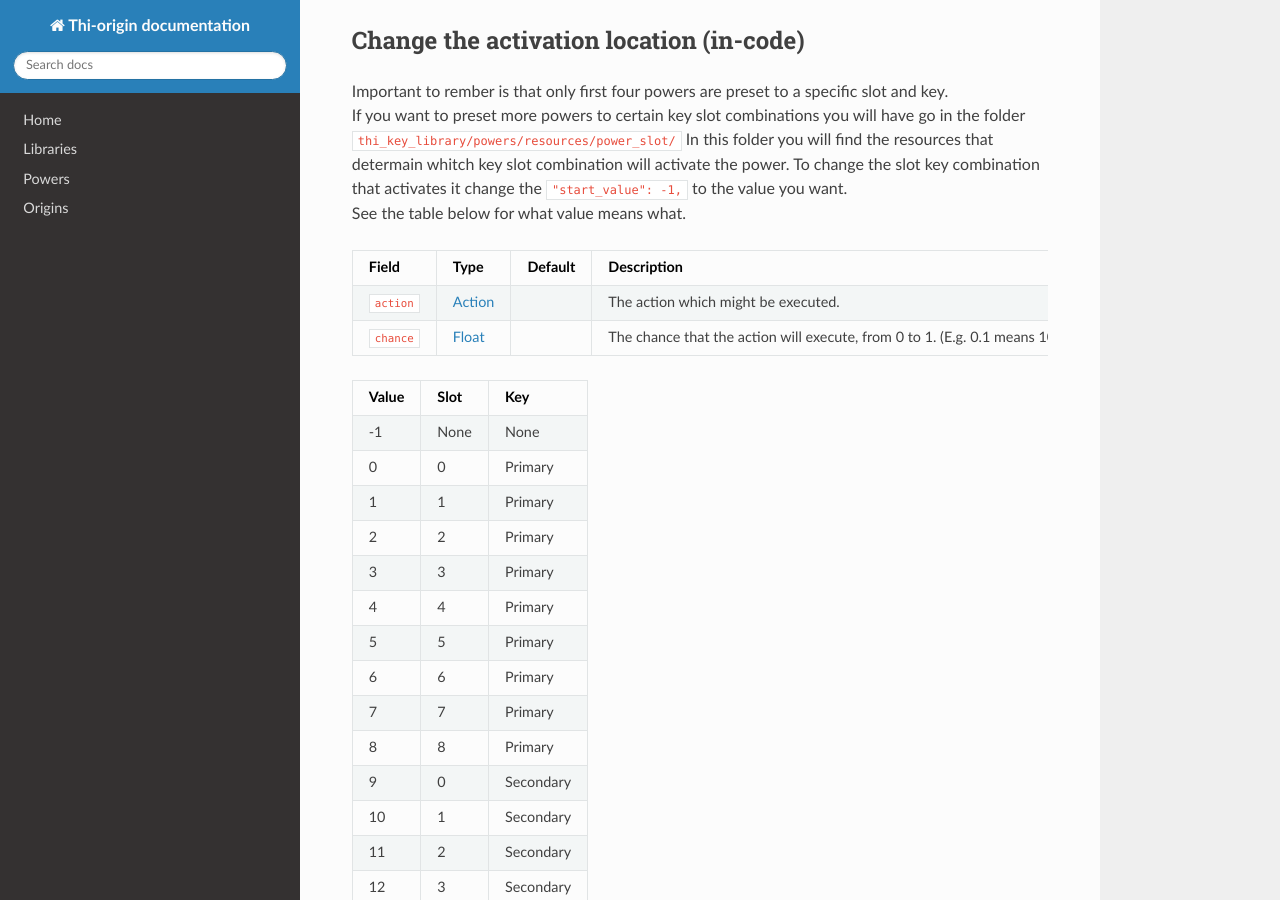
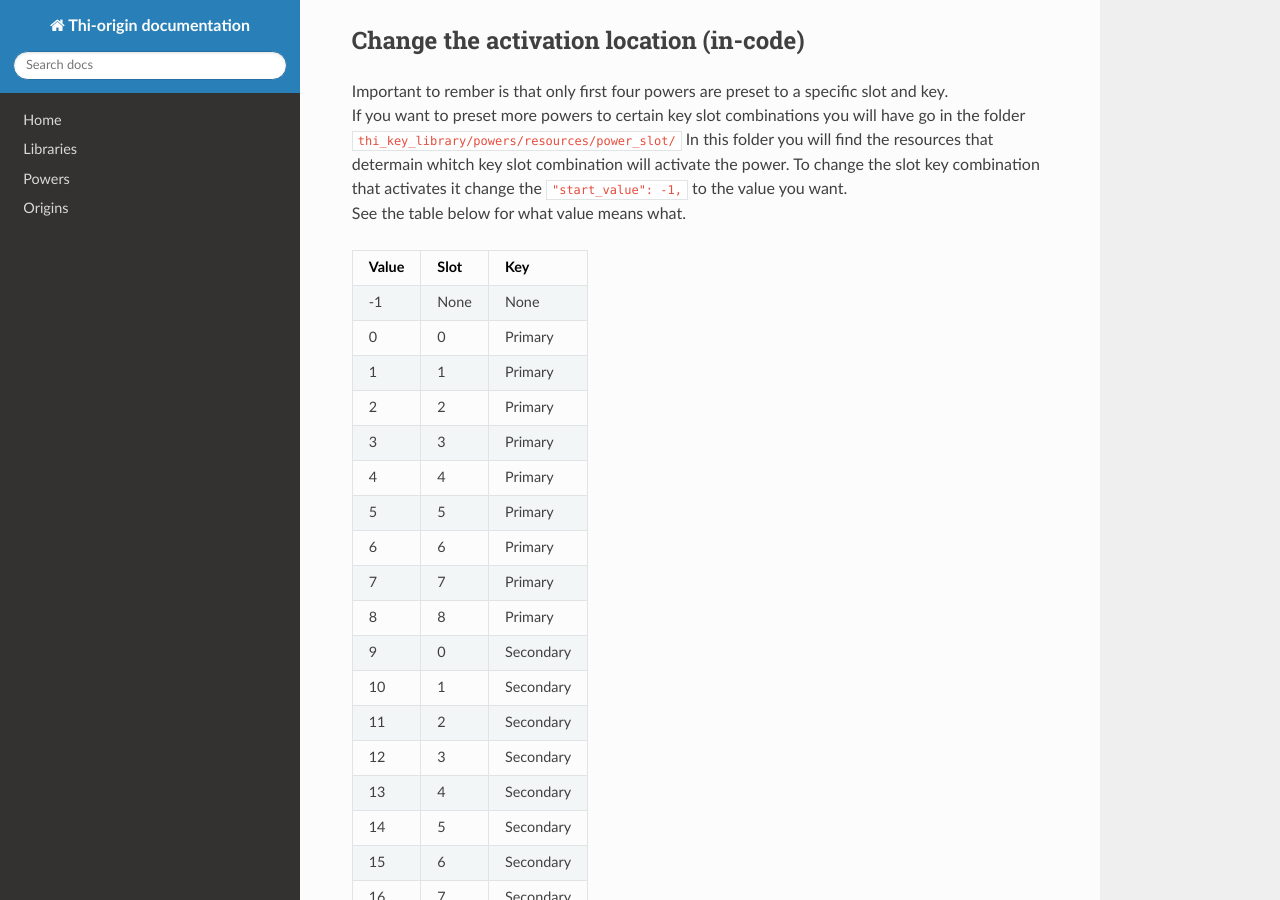
Before and after one commit to MisionThi/thi-origins-stuff, an MkDocs documentation site: the page built from docs/thi_key_library.md, in a window 1280 px wide and 900 px high, scrolled down 3142 px. Built offline with MkDocs 1.6.1, drawn with Linux system fonts in a browser that asks for light colours; nearby versions of some CDN libraries.

Commit message:
Update thi_key_library.md

```diff
--- a/docs/thi_key_library.md
+++ b/docs/thi_key_library.md
@@ -141,11 +141,6 @@ In this folder you will find the resources that determain whitch key slot combin
 To change the slot key combination that activates it change the `"start_value": -1,` to the value you want. <br />
 See the table below for what value means what. <br />
 
-Field  | Type | Default | Description
--------|------|---------|-------------
-`action` | [Action](../actions.md) | | The action which might be executed.
-`chance` | [Float](../data_types/float.md) | | The chance that the action will execute, from 0 to 1. (E.g. 0.1 means 10% chance, 0.95 means 95% chance)
-
 Value | Slot | Key
 ------|------|-----
 -1 | None | None
```
